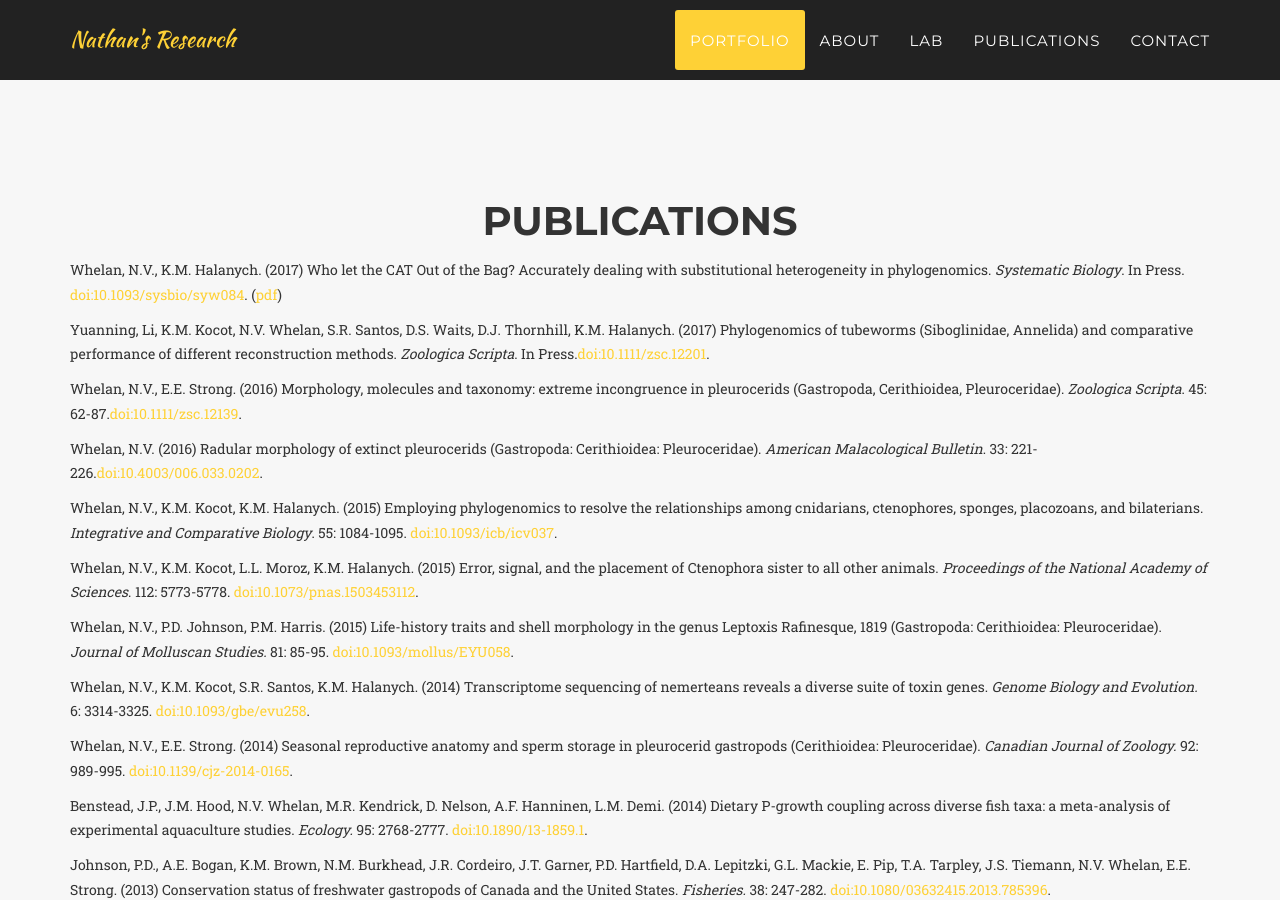
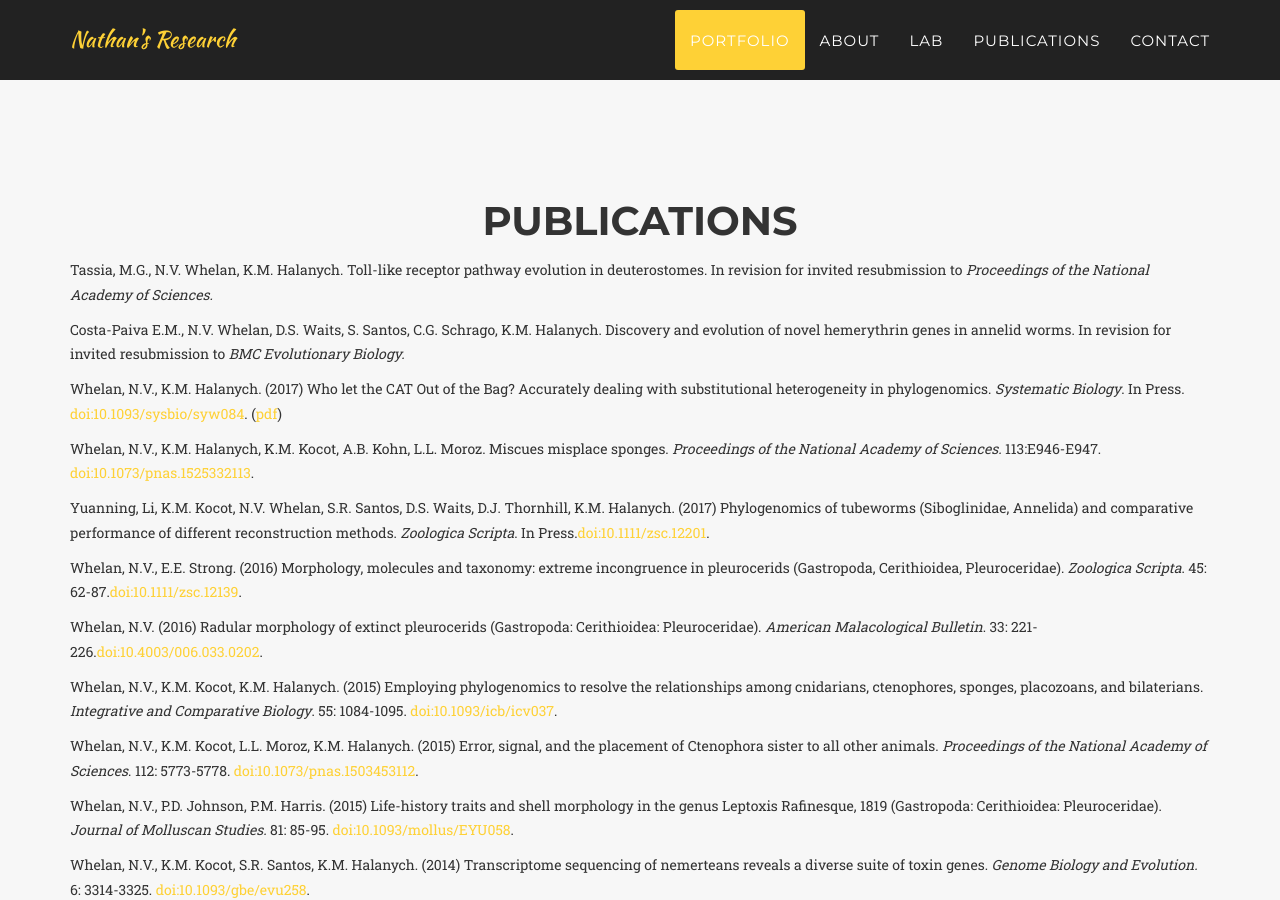
Before and after one commit to NathanWhelan/nathanwhelan.github.io, a Jekyll site: the page built from index.html, in a window 1280 px wide and 900 px high, scrolled down 4933 px. Built offline with Jekyll 4.4.1, drawn with Linux system fonts in a browser that asks for light colours; some web fonts are replaced.

Commit message:
Update publications.html

```diff
--- a/_includes/publications.html
+++ b/_includes/publications.html
@@ -8,7 +8,19 @@
             </div>
 
 <div class="box"><div class="box-title"></div><div class="box-body">
+	<p> Tassia, M.G., N.V. Whelan, K.M. Halanych. Toll-like receptor pathway evolution in deuterostomes. In revision for invited resubmission to <i>Proceedings of the National Academy of Sciences.</i></p>
+</div><div class="box-footer"> </div></div>
+
+<div class="box"><div class="box-title"></div><div class="box-body">
+	<p> Costa-Paiva E.M., N.V. Whelan, D.S. Waits, S. Santos, C.G. Schrago, K.M. Halanych. Discovery and evolution of novel hemerythrin genes in annelid worms. In revision for invited resubmission to <i>BMC Evolutionary Biology.</i> </p>
+</div><div class="box-footer"> </div></div>
+
+<div class="box"><div class="box-title"></div><div class="box-body">
 	<p> Whelan, N.V., K.M. Halanych. (2017) Who let the CAT Out of the Bag? Accurately dealing with substitutional heterogeneity in phylogenomics. <i>Systematic Biology</i>. In Press. <a href="http://dx.doi.org/10.1093/sysbio/syw084">doi:10.1093/sysbio/syw084</a>. (<a href="assets/Whelan_Halanych_2017.pdf">pdf</a>)</p>
+</div><div class="box-footer"> </div></div>
+
+<div class="box"><div class="box-title"></div><div class="box-body">
+	<p> Whelan, N.V., K.M. Halanych, K.M. Kocot, A.B. Kohn, L.L. Moroz. Miscues misplace sponges. <i>Proceedings of the National Academy of Sciences.</i> 113:E946-E947. <a href="http://dx.doi.org/10.1073/pnas.1525332113">doi:10.1073/pnas.1525332113</a>. </p>
 </div><div class="box-footer"> </div></div>
 
 <div class="box"><div class="box-title"></div><div class="box-body">
```
